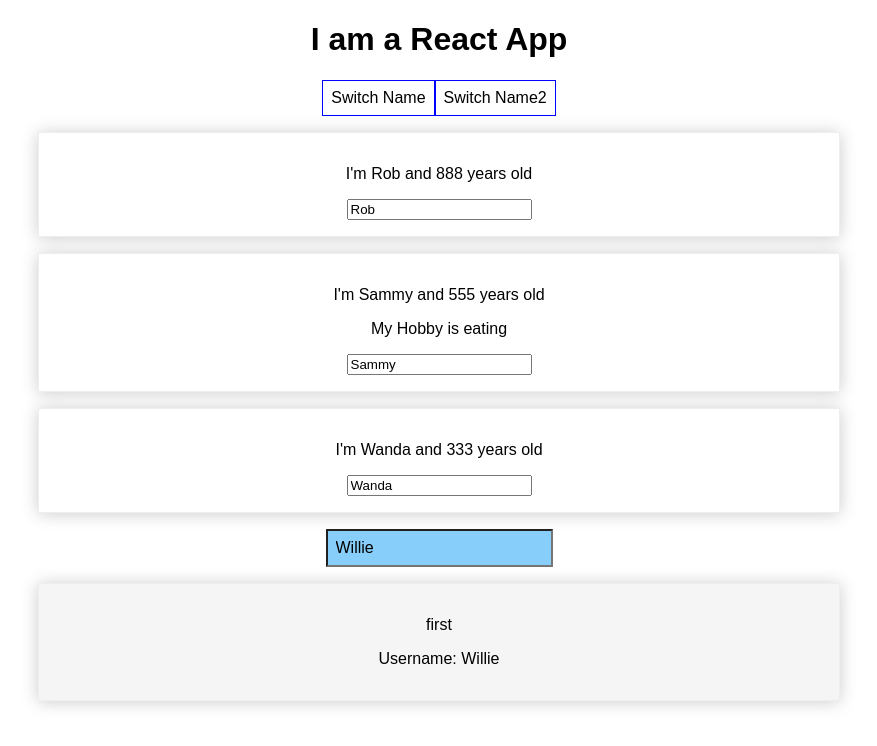
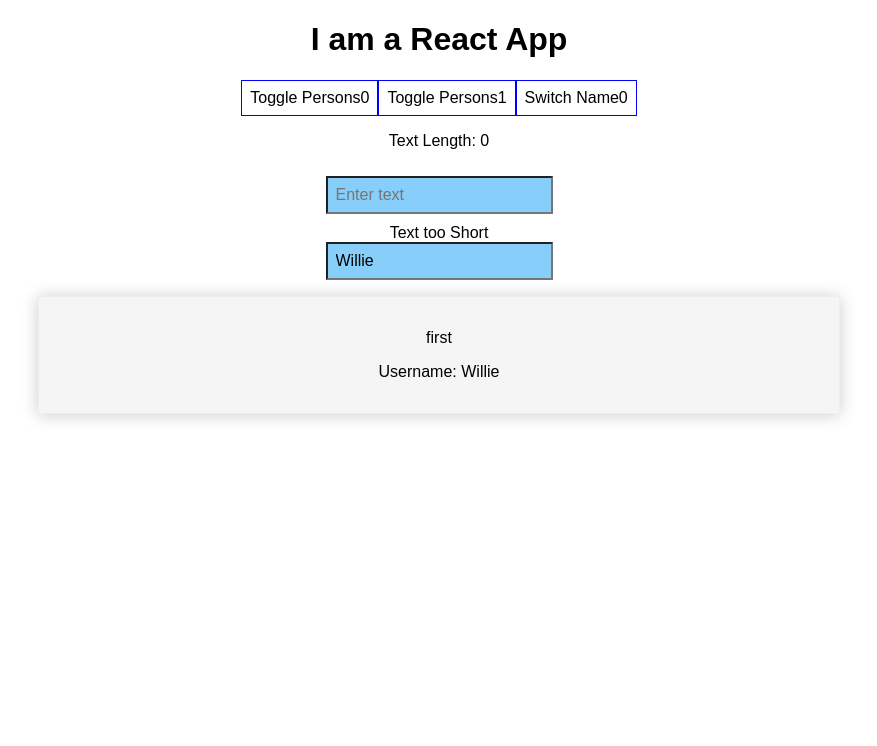
Before and after one commit to remrobem/react-complete-guide, a React (Create React App) app: page / in a window 1280 px wide. Shown: the top 746 px of the page, without its empty margins (201-1078 px from the left). Built offline with nearby package versions, Linux system fonts and the light colour scheme.

Commit message:
Completed Secrtion 4 including assignment

```diff
--- a/src/App.js
+++ b/src/App.js
@@ -3,6 +3,9 @@ import './App.css';
 import Person from './Person/Person';
 import UserInput from './UserInput/UserInput';
 import UserOutput from './UserOutput/UserOutput';
+import InputText from './InputText/InputText';
+import ValidationComponent from './ValidationComponent/ValidationComponent';
+import CharComponent from './CharComponent/CharComponent';
 
 
 // this is a statelful component
@@ -12,39 +15,99 @@ import UserOutput from './UserOutput/UserOutput';
 class App extends Component {
   state = {
     persons: [
-      { name: 'Rob', age: 888 },
-      { name: 'Sammy', age: 555 },
-      { name: 'Wanda', age: 333 }
+      { id: '1', name: 'Rob', age: 888 },
+      { id: '2', name: 'Sammy', age: 555 },
+      { id: '3', name: 'Wanda', age: 333 }
     ],
-    userName: 'Willie'
+    userName: 'Willie',
+    showPersons: false,
+    text: '',
+
   };
 
   switchNameHandler = (newName) => {
-    this.setState( {
+    this.setState({
       persons: [
         { name: newName, age: 200 },
-        { name: 'Sam', age: 300},
+        { name: 'Sam', age: 300 },
         { name: 'Wanda', age: 400 }
       ]
-    } )
+    })
   }
 
-  nameChangeHandler = (event) => {
-    this.setState(
-      {
-        persons: [
-          { name: 'Rob', age: 888 },
-          { name: event.target.value, age: 555 },
-          { name: 'Wanda', age: 333 }
-        ]
-      }
-    )
+  nameChangeHandler = (event, id) => {
+    // get index of person changed
+    const personIndex = this.state.persons.findIndex(person => {
+      return person.id === id;
+    });
+    // older alternative to spread to get new copy of an object
+    // const person = Object.assign({}, this.state.persons[personIndex]);
+
+    // get copy of a person object
+    const person = {
+      ...this.state.persons[personIndex]
     };
 
+    // new name in copy
+    person.name = event.target.value;
+
+    // new array contains original persons
+    const persons = [...this.state.persons];
+    // update new array with name
+    persons[personIndex] = person;
+
+    // setState to force page display
+    this.setState({ persons: persons });
+
+    // this.setState(
+    //   {
+    //     persons: [
+    //       { name: 'Rob', age: 888 },
+    //       { name: event.target.value, age: 555 },
+    //       { name: 'Wanda', age: 333 }
+    //     ]
+    //   }
+    // )
+  };
+  // id used to update correct entry in the persons array
   userNameChangeHandler = (event) => {
     this.setState({ userName: event.target.value })
-  }
+  };
 
+  togglePersonsHandler = () => {
+    const doesShowPersons = this.state.showPersons;
+    this.setState({ showPersons: !doesShowPersons });
+    // this.setState({ showPersons: !this.state.showPersons });
+  };
+
+  deletePersonHandler = (personIndex) => {
+    // best practice is to not create a reference
+    // and change the original state which should be treated
+    // as immutable
+    // instead,
+    // use spread or slice to create new array
+    // const persons = this.state.persons;
+    // const persons = this.state.person.slice();
+    const persons = [...this.state.persons];
+
+    persons.splice(personIndex, 1);
+    // be sure to setState after changing array
+    this.setState({ persons: persons })
+  };
+
+  textChangedHandler = (event) => {
+    this.setState({ text: event.target.value });
+  };
+
+  deleteCharacterHandler = (charIndex) => {
+    let characters = this.state.text.split('');
+    characters.splice(charIndex, 1)
+    characters = characters.join('');
+    this.setState({ text: characters });
+  };
+
+  // render is executed whenever screen
+  // use normal js in render - return uses jsx
   render() {
 
     const style = {
@@ -53,21 +116,77 @@ class App extends Component {
       border: '1px solid blue',
       padding: '8px',
       cursor: 'pointer'
-    }
+    };
 
     const userInputStyle = {
       backgroundColor: 'lightSkyBlue',
       font: 'inherit',
-
       padding: '8px',
       cursor: 'pointer'
+    };
+
+    const textStyle = {
+      backgroundColor: 'lightSkyBlue',
+      font: 'inherit',
+      padding: '8px',
+      cursor: 'pointer',
+      margin: '10px',
+    };
+
+    const charStyle = {
+      display: 'inline-block',
+      padding: '16px',
+      textAlign: 'center',
+      margin: '16px',
+      border: '1px solid black',
+    };
+
+    const characters =
+      this.state.text.split('').map((char, index) => {
+        return <CharComponent
+          char={char}
+          style={charStyle}
+          click={() => this.deleteCharacterHandler(index)}
+          key={index}
+        />
+      }
+    )
+
+    let persons = null;
+    if (this.state.showPersons) {
+      persons = (
+        <div>
+          {
+            this.state.persons.map((person, index) => {
+              return <Person
+                name={person.name}
+                age={person.age}
+                key={person.id}
+                click={() => this.deletePersonHandler(index)}
+                changed={(event) => this.nameChangeHandler(event, person.id)}>
+                My Hobby is eating {console.log('test')}
+              </Person>
+            })
+          }
+          {/* <Person
+            name={this.state.persons[0].name}
+            age={this.state.persons[0].age} />
+          <Person
+            name={this.state.persons[1].name}
+            age={this.state.persons[1].age}
+            click={this.switchNameHandler.bind(this, 'Rob!')}
+            changed={this.nameChangeHandler}
+          >My Hobby is eating
+          {console.log('test')}</Person>
+          <Person
+            name={this.state.persons[2].name}
+            age={this.state.persons[2].age} /> */}
+
+        </div>
+
+      );
     }
 
-    const newPersons = [
-      { name: 'Robert*', age: 888 },
-      { name: 'Samuel*', age: 555 },
-      { name: 'WandaWanda*', age: 333 }
-    ];
     return (
       <div className="App">
         <h1>I am a React App</h1>
@@ -75,11 +194,29 @@ class App extends Component {
         {/* need to bind to pass data */}
         <button
           style={style}
-          onClick={this.switchNameHandler.bind(this, newPersons)}>Switch Name</button>
-        {/* alternative to bind but React may render more often then needed(perfromance problem) */}
+          // uses a reference to the method (function to execute)
+          onClick={this.togglePersonsHandler}>Toggle Persons0</button>
         <button
           style={style}
-          onClick={(event) => this.switchNameHandler(newPersons)}>Switch Name2</button>
+          // passes actual function to execute (arrow notation)
+          onClick={() => this.togglePersonsHandler()}>Toggle Persons1</button>
+        <button
+          style={style}
+          // if parameters are needed, passes actual function to execute (arrow notation)
+          // alternative to bind but React may render more often then needed(perfromance problem) */}
+          onClick={() => this.switchNameHandler('Rob-0')}>Switch Name0</button>
+        {/* <button
+          style={style}
+          // best practice with React, bind this and parameters to reference of method
+          // alternative to bind but React may render more often then needed(perfromance problem)
+          onClick={this.switchNameHandler.bind(this, 'Rob-1')}>Switch Name1</button> */}
+
+        {/* { */}
+        {/* ternary check replaced with if in render, wrapped in {} because it is a simple js statement */}
+        {/* block level js expressions not allowed in jsx */}
+        {/* this.state.showPersons ? */}
+        {/* div below was added to persons var in render and replaced with {persons}*/}
+        {/* <div>
               <Person
                 name={this.state.persons[0].name}
                 age={this.state.persons[0].age} />
@@ -88,12 +225,38 @@ class App extends Component {
                 age={this.state.persons[1].age}
                 click={this.switchNameHandler.bind(this, 'Rob!')}
                 changed={this.nameChangeHandler}
-        >My Hobby is eating</Person>
+              >My Hobby is eating {console.log('test')}</Person>
               <Person
                 name={this.state.persons[2].name}
                 age={this.state.persons[2].age} />
               <UserInput changed={this.userNameChangeHandler} userName={this.state.userName} style={userInputStyle} />
               <UserOutput userName={this.state.userName} />
+            </div> */}
+        {/* : null */}
+        {persons}
+        {/* } */}
+
+        <InputText
+          changed={this.textChangedHandler}
+          style={textStyle}
+          textLength={this.state.text.length}
+          text={this.state.text}
+        />
+
+        <ValidationComponent
+          textMessageLength={this.state.text.length}
+        />
+
+        {characters}
+
+        <UserInput
+          changed={this.userNameChangeHandler}
+          userName={this.state.userName}
+          style={userInputStyle}
+        />
+        <UserOutput
+          userName={this.state.userName}
+        />
 
       </div>
     );
--- /dev/null
+++ b/src/CharComponent/CharComponent.js
@@ -0,0 +1,14 @@
+import React from "react";
+
+const charComponent = (props) => {
+    return (
+        <div style={props.style} onClick={props.click}>
+            <p >
+                {props.char}
+            </p>
+        </div>
+    )
+};
+
+
+export default charComponent;
--- /dev/null
+++ b/src/InputText/InputText.js
@@ -0,0 +1,21 @@
+import React from 'react';
+
+
+const inputText = (props) => {
+    return (
+        <div>
+            <p>Text Length: {props.textLength}</p>
+            <input
+                type='text'
+                placeholder='Enter text'
+                onChange={props.changed}
+                value={props.text}
+                style={props.style}
+                rows="4"
+                cols="50"
+            />
+        </div>
+    )
+}
+
+export default inputText;
--- a/src/Person/Person.js
+++ b/src/Person/Person.js
@@ -5,6 +5,9 @@ import './Person.css';
 // uses function, not class
 // best practice is to use stateless as much as possible
 
+// props.click is func passed from Person component in App.js
+// props.children excutes whatever is before the "normal"
+// closing of the component - either text or {js}
 const person = (props) => {
     return (
         <div className='Person'>
--- a/src/UserInput/UserInput.js
+++ b/src/UserInput/UserInput.js
@@ -1,5 +1,5 @@
 import React from 'react';
-
+// props changed is function passed from UserInput component
 const userInput = (props) => {
     return (
         <div>
--- /dev/null
+++ b/src/ValidationComponent/ValidationComponent.js
@@ -0,0 +1,12 @@
+import React from "react";
+
+const viewComponent = (props) => {
+    const textMessage = props.textMessageLength < 5 ? "Text too Short" : "Text long enough";
+    return (
+        <div>
+            {textMessage}
+        </div>
+    )
+};
+
+export default viewComponent;
```
Lines whose indentation alone changed are shown as unchanged.
